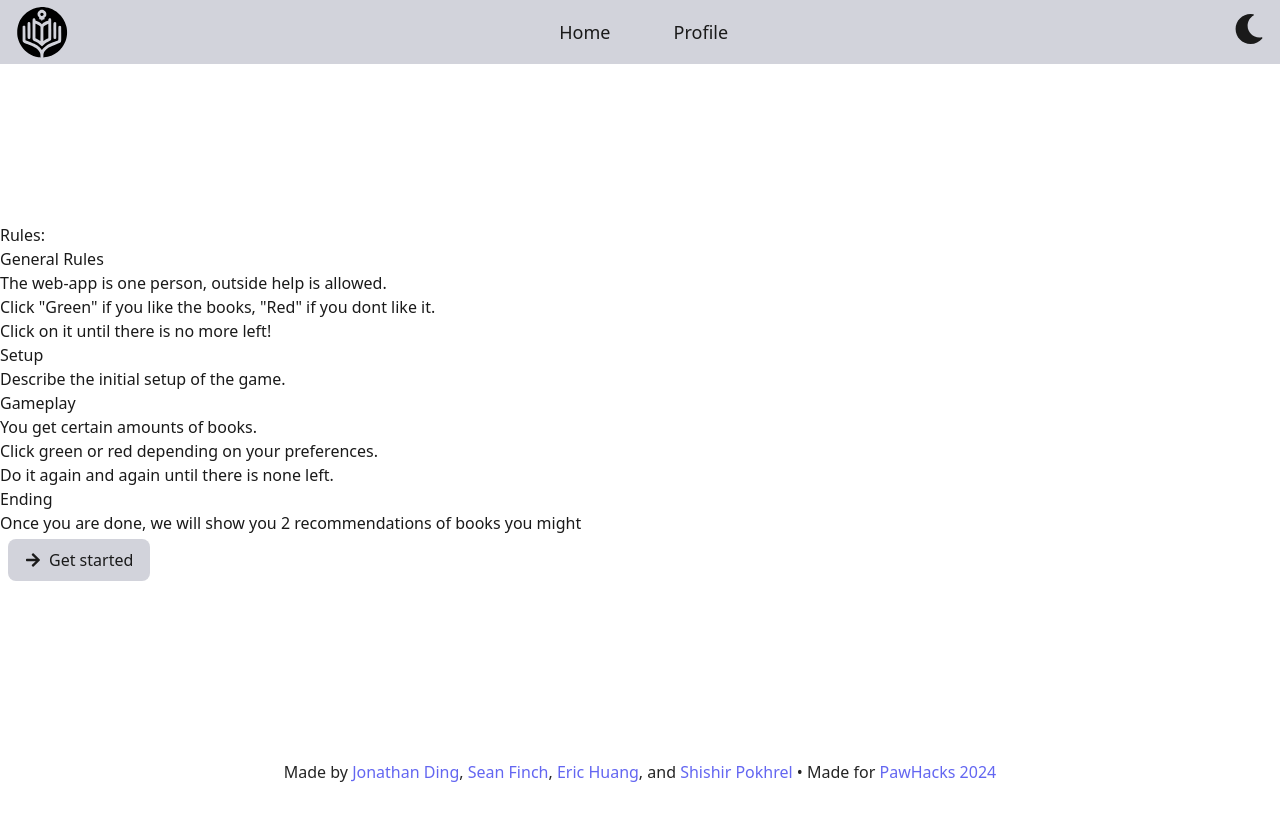
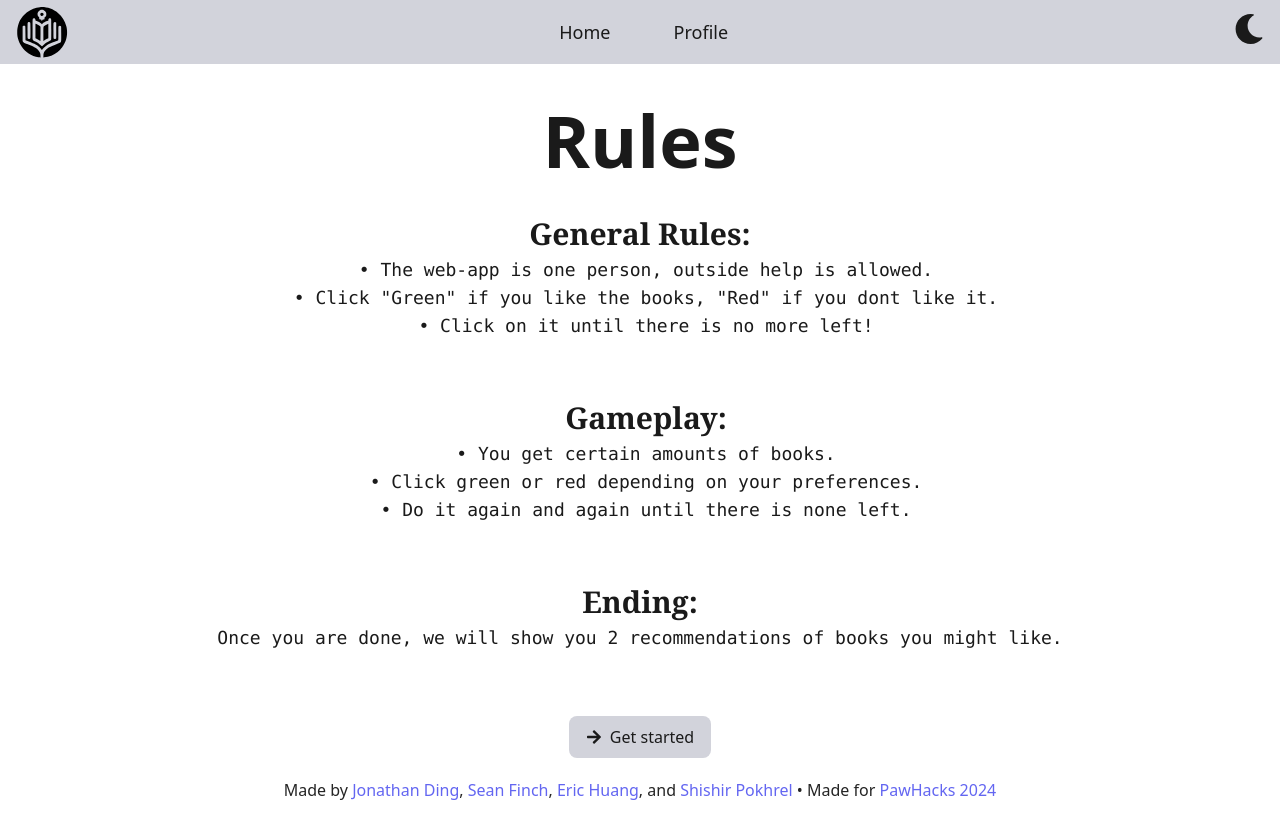
Before and after one commit to Biblio-Connect/BiblioConnect, a React (Vite) app: page /rules in a window 1280 px wide. Built offline with nearby package versions, Linux system fonts and the light colour scheme.

Commit message:
finish rules

```diff
--- a/src/pages/rules.tsx
+++ b/src/pages/rules.tsx
@@ -32,36 +32,34 @@ const Rules: React.FC = () => {
   const { theme } = useTheme();
   return (
     <div
-      className={`min-w-screen  ${theme === "light" ? "bg-light-mode text-ultra-dark-mode" : "bg-dark-mode text-light-mode"}`}
+      className={`min-w-screen flex flex-col justify-center items-center text-center ${theme === "light" ? "bg-light-mode text-ultra-dark-mode" : "bg-dark-mode text-light-mode"}`}
     >
       <div>
-        <h1 className= "">Rules:</h1>
+        <div className= "my-10 text-7xl text-center font-bold ">Rules</div>
 
-        <h2>General Rules</h2>
-        <ol>
-          <li>The web-app is one person, outside help is allowed.</li>
-          <li>
-            Click "Green" if you like the books, "Red" if you dont like it.
-          </li>
-          <li>Click on it until there is no more left!</li>
-        </ol>
+        <div className="mb-1 text-3xl font-serif font-bold">General Rules:</div>
+        <div className= "mb-1 ml-3 text-lg font-mono">
+        • The web-app is one person, outside help is allowed.<br/>
+        • Click "Green" if you like the books, "Red" if you dont like it.<br/>
+        • Click on it until there is no more left!<br/><br/><br/>
+        </div>
+        </div>
 
-        <h2>Setup</h2>
-        <p>Describe the initial setup of the game.</p>
+        <div className="mb-1 ml-3 text-3xl font-serif font-bold">Gameplay:</div>
+        <div className="mb-1 ml-3 text-lg font-mono">
+            <div>
+            • You get certain amounts of books.<br/>
+            • Click green or red depending on your preferences.<br/>
+            • Do it again and again until there is none left.<br/><br/><br/>
+          </div>
+        </div>
 
-        <h2>Gameplay</h2>
-        <ol>
-          <li>You get certain amounts of books.</li>
-          <li>Click green or red depending on your preferences.</li>
-          <li>Do it again and again until there is none left.</li>
-        </ol>
+        <div className="mb-1 text-3xl font-serif font-bold">Ending:</div>
+        <div className="mb-1 text-lg font-mono">
 
-        <h2>Ending</h2>
-        <p>
           Once you are done, we will show you 2 recommendations of books you
-          might{" "}
-        </p>
-      </div>
+          might like. <br/><br/><br/>
+          </div>
       <Button>
         <FaArrowRight className="mr-2" />
         Get started
```
